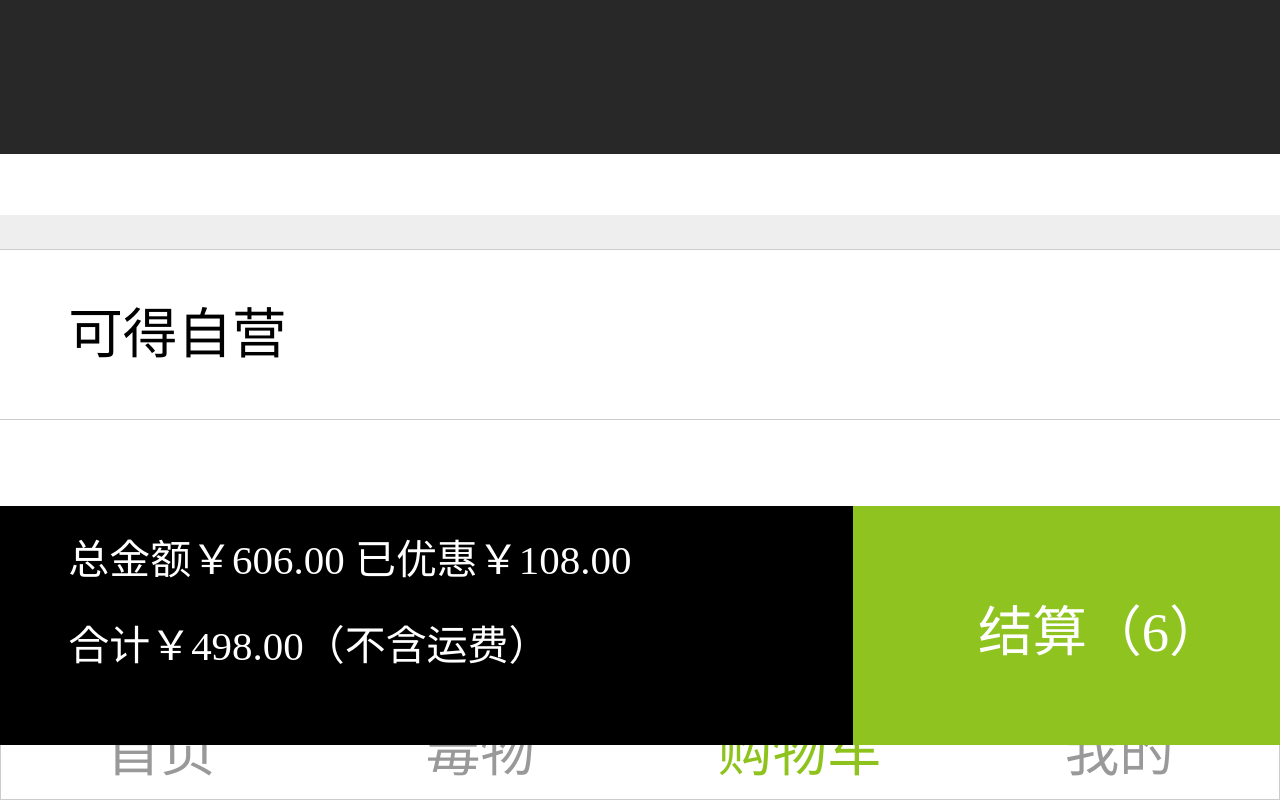
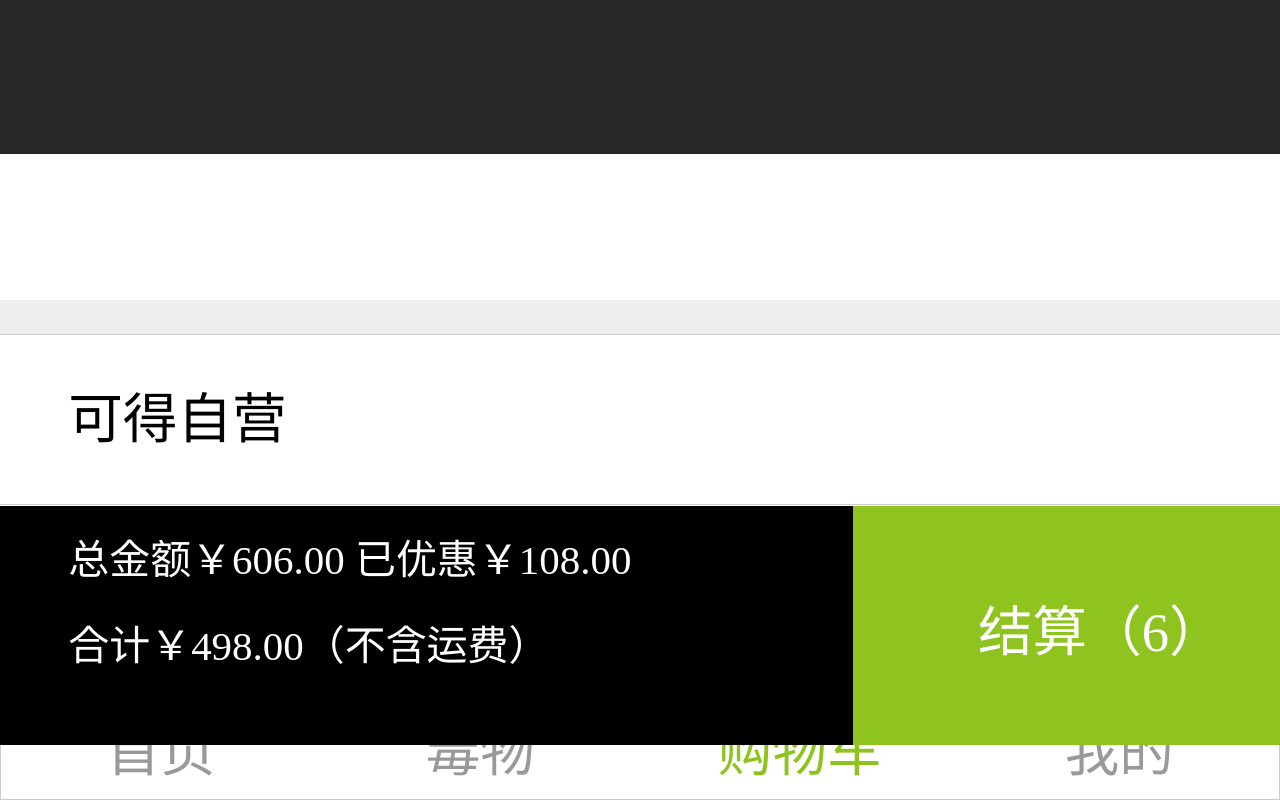
Before and after one commit to lamlily/Vue-project-kede, a Vue app: page /#/car in a window 1280 px wide. Shown: the top 800 px of the page. Built offline with nearby package versions, Linux system fonts and the light colour scheme; a web font is replaced by a local one; what mint-ui would draw is missing.

Commit message:
modified Car.vue

```diff
--- a/src/components/pages/Car/Car.vue
+++ b/src/components/pages/Car/Car.vue
@@ -5,6 +5,8 @@
     <Carlist></Carlist>
     <Car_footer></Car_footer>
     <Footer></Footer>
+    <!-- <BackTop></BackTop> -->
+
 
   </div>
 </template>
@@ -15,6 +17,7 @@ import Header from "../../commons/Header.vue";
 import Carlist from "./Carlist.vue";
 import Car_footer from "./Car_footer.vue";
 import Footer from "../../commons/Footer.vue";
+// import BackTop from "../../commons/BackTop.vue";
 
 export default {
   name:"Car",
--- a/src/components/pages/Car/Carlist.vue
+++ b/src/components/pages/Car/Carlist.vue
@@ -1,6 +1,6 @@
 <template>
   <div class="carlist">
-    <div class="gonggao"></div>
+    <div class="gonggao" ></div>
     <div class="ziying">
       <div class="settop">
         <span>可得自营</span>
@@ -253,10 +253,12 @@ export default {
 
 .carlist {
   background: #eee;
-  //   .margin(45, 0, 0, 0);
+    .margin(25, 0, 0, 0);
   .gonggao {
     .h(63);
     background: #fff;
+    // .fs(20);text-align:center;
+    // .lh(100);
   }
   .ziying {
     .margin(10, 0, 0, 0);
@@ -324,5 +326,8 @@ export default {
       }
     }
   }
+  .zenghuan{
+    .margin(0,0,150,0);
+  }
 }
 </style>
--- a/src/components/pages/Goods/Goods.vue
+++ b/src/components/pages/Goods/Goods.vue
@@ -3,12 +3,14 @@
     <Header title="毒物"></Header>
     <goodNav></goodNav>
     <GoodList ></GoodList>
+    <BackTop></BackTop>
   </div>
 </template>
 <script>
 import GoodNav from "./GoodNav.vue";
 import GoodList from "./GoodList.vue";
 import Header from "../../commons/Header";
+import BackTop from "../../commons/BackTop.vue";
 export default {
   data() {
     return {
@@ -18,7 +20,8 @@ export default {
   components: {
     Header,
     GoodList,
-    GoodNav
+    GoodNav,
+    BackTop
   },
 
 };
```
